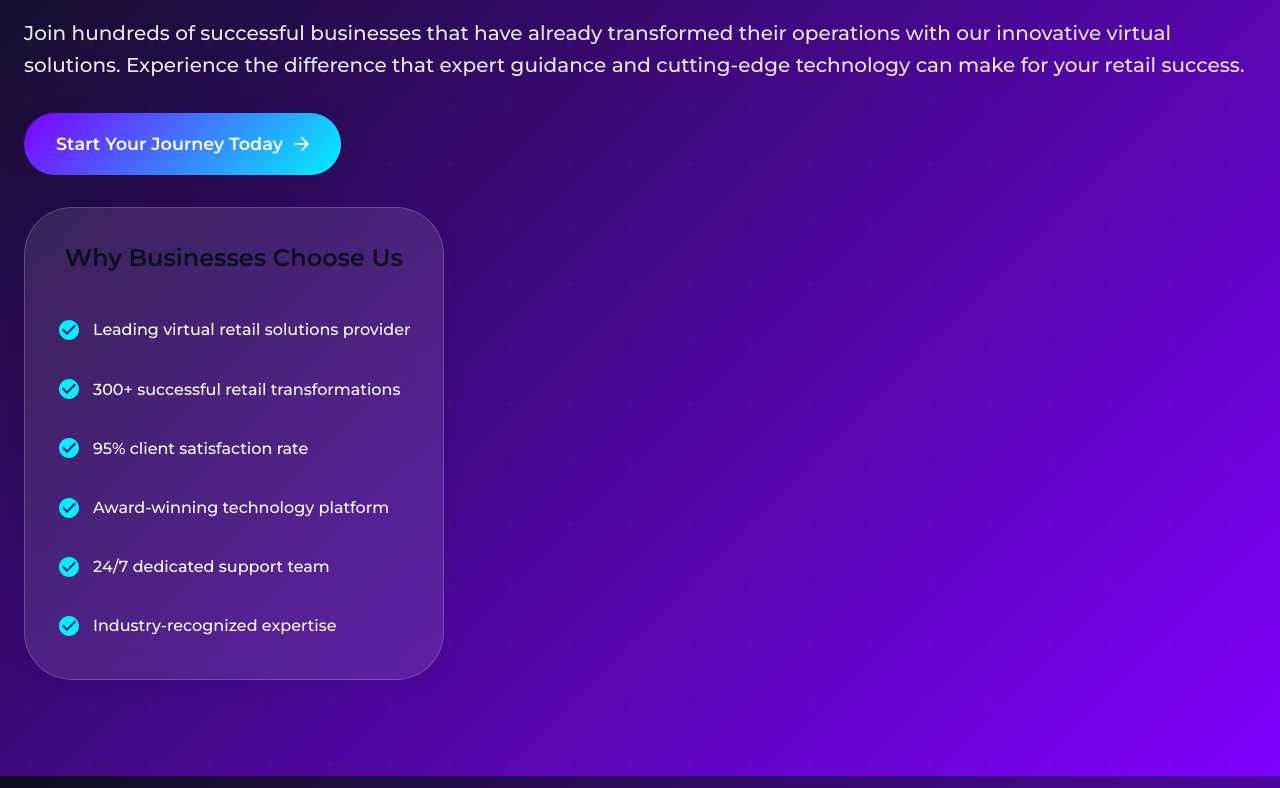
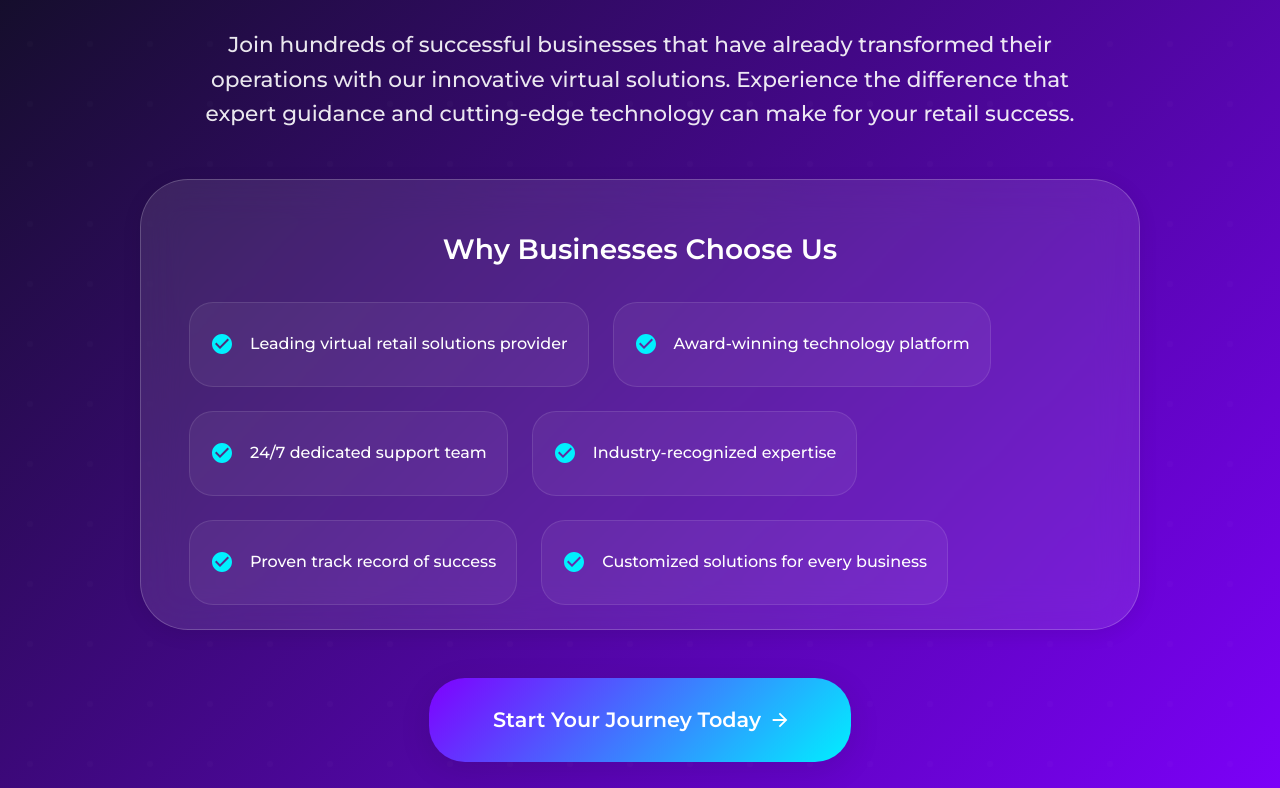
Before and after one commit to Zameerali/ZEE, a React (Vite) app: page /about in a window 1280 px wide. Shown: the part 3152-3940 px from the top of the page. Built offline with nearby package versions, Linux system fonts and the light colour scheme.

Commit message:
why business choose us card enhancement

```diff
--- a/src/pages/About.jsx
+++ b/src/pages/About.jsx
@@ -67,15 +67,6 @@ const About = () => {
       description: 'We\'re committed to your ongoing success, offering continued support and strategic advice.',
       color: '#FF6F00',
     },
-  ];
-
-  const achievements = [
-    'Leading virtual retail solutions provider',
-    '300+ successful retail transformations',
-    '95% client satisfaction rate',
-    'Award-winning technology platform',
-    '24/7 dedicated support team',
-    'Industry-recognized expertise',
   ];
 
   return (
@@ -476,7 +467,7 @@ const About = () => {
           </Box>
         </motion.div>
 
-        {/* Achievements */}
+        {/* Ready to Transform Your Business */}
         <Box
           sx={{
             background: `linear-gradient(135deg, ${theme.palette.primary.main} 0%, ${theme.palette.secondary.main} 100%)`,
@@ -505,11 +496,11 @@ const About = () => {
           }}
         >
           <Container maxWidth="xl" sx={{ position: 'relative', zIndex: 1 }}>
-            <Grid container spacing={{ xs: 3, md: 4 }} alignItems="center">
-              <Grid item xs={12} md={6}>
+            {/* Title Section */}
+            <Box sx={{ textAlign: 'center', mb: { xs: 4, md: 6 } }}>
               <motion.div
-                  initial={{ opacity: 0, x: -30 }}
-                  whileInView={{ opacity: 1, x: 0 }}
+                initial={{ opacity: 0, y: 30 }}
+                whileInView={{ opacity: 1, y: 0 }}
                 transition={{ duration: 0.6 }}
                 viewport={{ once: true }}
               >
@@ -518,7 +509,7 @@ const About = () => {
                   sx={{
                     fontWeight: 700,
                     mb: { xs: 2, md: 3 },
-                      fontSize: { xs: '2rem', sm: '2.5rem', md: '3rem' },
+                    fontSize: { xs: '2rem', sm: '2.5rem', md: '3rem', lg: '3.5rem' },
                   }}
                 >
                   Ready to Transform Your Business?
@@ -527,18 +518,134 @@ const About = () => {
                   variant="h6"
                   sx={{
                     opacity: 0.9,
-                      mb: { xs: 3, md: 4 },
                     lineHeight: 1.6,
-                      fontSize: { xs: '1rem', md: '1.25rem' },
+                    fontSize: { xs: '1rem', md: '1.25rem', lg: '1.35rem' },
+                    maxWidth: { xs: '100%', md: 800, lg: 900 },
+                    mx: 'auto',
+                    px: { xs: 2, md: 0 },
                   }}
                 >
                   Join hundreds of successful businesses that have already transformed their operations
                   with our innovative virtual solutions. Experience the difference that expert guidance
                   and cutting-edge technology can make for your retail success.
                 </Typography>
+              </motion.div>
+            </Box>
+
+            {/* Card Section */}
+            <Box sx={{ mb: { xs: 4, md: 6 } }}>
               <motion.div
-                    whileHover={{ scale: 1.05 }}
-                    whileTap={{ scale: 0.95 }}
+                initial={{ opacity: 0, y: 30 }}
+                whileInView={{ opacity: 1, y: 0 }}
+                transition={{ duration: 0.6, delay: 0.2 }}
+                viewport={{ once: true }}
+                whileHover={{ scale: 1.02 }}
+              >
+                <Card
+                  sx={{
+                    backgroundColor: 'rgba(255, 255, 255, 0.1)',
+                    backdropFilter: 'blur(20px)',
+                    border: '1px solid rgba(255, 255, 255, 0.2)',
+                    borderRadius: 4,
+                    transition: 'all 0.3s ease',
+                    maxWidth: { xs: '100%', sm: 800, md: 900, lg: 1000 },
+                    mx: 'auto',
+                    '&:hover': {
+                      backgroundColor: 'rgba(255, 255, 255, 0.15)',
+                      border: '1px solid rgba(255, 255, 255, 0.3)',
+                      boxShadow: '0 20px 40px rgba(0, 0, 0, 0.2)',
+                    },
+                  }}
+                >
+                  <CardContent sx={{ p: { xs: 3, sm: 4, md: 5, lg: 6 } }}>
+                    <Typography
+                      variant="h5"
+                      sx={{
+                        fontWeight: 600,
+                        mb: { xs: 3, md: 4 },
+                        fontSize: { xs: '1.25rem', md: '1.5rem', lg: '1.75rem' },
+                        textAlign: 'center',
+                        color: 'white',
+                      }}
+                    >
+                      Why Businesses Choose Us
+                    </Typography>
+
+                    <Grid container spacing={{ xs: 2, md: 3 }}>
+                      {[
+                        'Leading virtual retail solutions provider',
+                        'Award-winning technology platform',
+                        '24/7 dedicated support team',
+                        'Industry-recognized expertise',
+                        'Proven track record of success',
+                        'Customized solutions for every business'
+                      ].map((feature, index) => (
+                        <Grid item xs={12} sm={6} md={4} key={index}>
+                          <motion.div
+                            initial={{ opacity: 0, y: 20 }}
+                            whileInView={{ opacity: 1, y: 0 }}
+                            transition={{ duration: 0.4, delay: index * 0.1 }}
+                            viewport={{ once: true }}
+                          >
+                            <Box
+                              sx={{
+                                display: 'flex',
+                                alignItems: 'center',
+                                p: { xs: 2, md: 2.5 },
+                                borderRadius: 2,
+                                backgroundColor: 'rgba(255, 255, 255, 0.05)',
+                                border: '1px solid rgba(255, 255, 255, 0.1)',
+                                transition: 'all 0.3s ease',
+                                height: { xs: 'auto', sm: 80, md: 85 },
+                                minHeight: { xs: 70, sm: 80, md: 85 },
+                                '&:hover': {
+                                  backgroundColor: 'rgba(255, 255, 255, 0.1)',
+                                  borderColor: 'rgba(255, 255, 255, 0.2)',
+                                  transform: 'translateY(-2px)',
+                                },
+                              }}
+                            >
+                              <CheckCircle
+                                sx={{
+                                  color: '#00F0FF',
+                                  fontSize: { xs: '1.25rem', md: '1.5rem' },
+                                  mr: { xs: 1.5, md: 2 },
+                                  flexShrink: 0,
+                                }}
+                              />
+                              <Typography
+                                variant="body1"
+                                sx={{
+                                  color: 'white',
+                                  fontWeight: 500,
+                                  fontSize: { xs: '0.9rem', md: '1rem' },
+                                  lineHeight: 1.4,
+                                }}
+                              >
+                                {feature}
+                              </Typography>
+                            </Box>
+                          </motion.div>
+                        </Grid>
+                      ))}
+                    </Grid>
+                  </CardContent>
+                </Card>
+              </motion.div>
+            </Box>
+
+            {/* Button Section */}
+            <Box sx={{ textAlign: 'center' }}>
+              <motion.div
+                initial={{ opacity: 0, y: 30 }}
+                whileInView={{ opacity: 1, y: 0 }}
+                transition={{ duration: 0.6, delay: 0.4 }}
+                viewport={{ once: true }}
+              >
+                <motion.div
+                  whileHover={{ y: -3 }}
+                  whileTap={{ scale: 0.98 }}
+                  transition={{ duration: 0.2 }}
                 >
                   <Button
                     variant="contained"
@@ -557,16 +664,16 @@ const About = () => {
                       color: theme.palette.mode === 'dark'
                         ? '#0D0F1C'
                         : 'white',
-                        px: { xs: 3, md: 4 },
-                        py: { xs: 1.5, md: 2 },
-                        fontSize: { xs: '1rem', md: '1.1rem' },
+                      px: { xs: 4, md: 6, lg: 8 },
+                      py: { xs: 2, md: 2.5, lg: 3 },
+                      fontSize: { xs: '1rem', md: '1.2rem', lg: '1.3rem' },
                       borderRadius: 3,
                       fontWeight: 600,
                       boxShadow: theme.palette.mode === 'dark'
                         ? '0 8px 32px rgba(169, 255, 79, 0.2)'
                         : '0 8px 32px rgba(0, 0, 0, 0.1)',
+                      transition: 'all 0.3s ease',
                       '&:hover': {
-                          transform: 'translateY(-2px)',
                         backgroundColor: theme.palette.mode === 'dark'
                           ? 'rgba(169, 255, 79, 1)'
                           : theme.palette.primary.dark,
@@ -580,71 +687,7 @@ const About = () => {
                   </Button>
                 </motion.div>
               </motion.div>
-              </Grid>
-              <Grid item xs={12} md={6}>
-                <motion.div
-                  initial={{ opacity: 0, x: 30 }}
-                  whileInView={{ opacity: 1, x: 0 }}
-                  transition={{ duration: 0.6, delay: 0.2 }}
-                  viewport={{ once: true }}
-                  whileHover={{ scale: 1.02 }}
-                >
-                  <Card
-                    sx={{
-                      backgroundColor: 'rgba(255, 255, 255, 0.1)',
-                      backdropFilter: 'blur(20px)',
-                      border: '1px solid rgba(255, 255, 255, 0.2)',
-                      borderRadius: 4,
-                      transition: 'all 0.3s ease',
-                      '&:hover': {
-                        backgroundColor: 'rgba(255, 255, 255, 0.15)',
-                        border: '1px solid rgba(255, 255, 255, 0.3)',
-                        boxShadow: '0 20px 40px rgba(0, 0, 0, 0.2)',
-                      },
-                    }}
-                  >
-                    <CardContent sx={{ p: { xs: 3, md: 4 } }}>
-                      <Typography
-                        variant="h5"
-                        sx={{
-                          fontWeight: 600,
-                          mb: 3,
-                          fontSize: { xs: '1.25rem', md: '1.5rem' },
-                          textAlign: 'center',
-                        }}
-                      >
-                        Why Businesses Choose Us
-                      </Typography>
-                      <List sx={{ p: 0 }}>
-                        {achievements.map((achievement, index) => (
-                          <motion.div
-                            key={index}
-                            initial={{ opacity: 0, x: 20 }}
-                            whileInView={{ opacity: 1, x: 0 }}
-                            transition={{ duration: 0.4, delay: index * 0.1 }}
-                            viewport={{ once: true }}
-                          >
-                            <ListItem sx={{ px: 0, py: { xs: 1, md: 1.5 } }}>
-                              <ListItemIcon sx={{ minWidth: { xs: 32, md: 36 } }}>
-                                <CheckCircle sx={{ color: '#00F0FF', fontSize: { xs: '1.25rem', md: '1.5rem' } }} />
-                              </ListItemIcon>
-                              <ListItemText
-                                primary={achievement}
-                                primaryTypographyProps={{
-                                  color: 'white',
-                                  fontWeight: 500,
-                                  fontSize: { xs: '0.9rem', md: '1rem' },
-                                }}
-                              />
-                            </ListItem>
-                          </motion.div>
-                        ))}
-                      </List>
-                    </CardContent>
-                  </Card>
-                </motion.div>
-              </Grid>
-            </Grid>
+            </Box>
           </Container>
         </Box>
       </Box>
```
Lines whose indentation alone changed are shown as unchanged.
